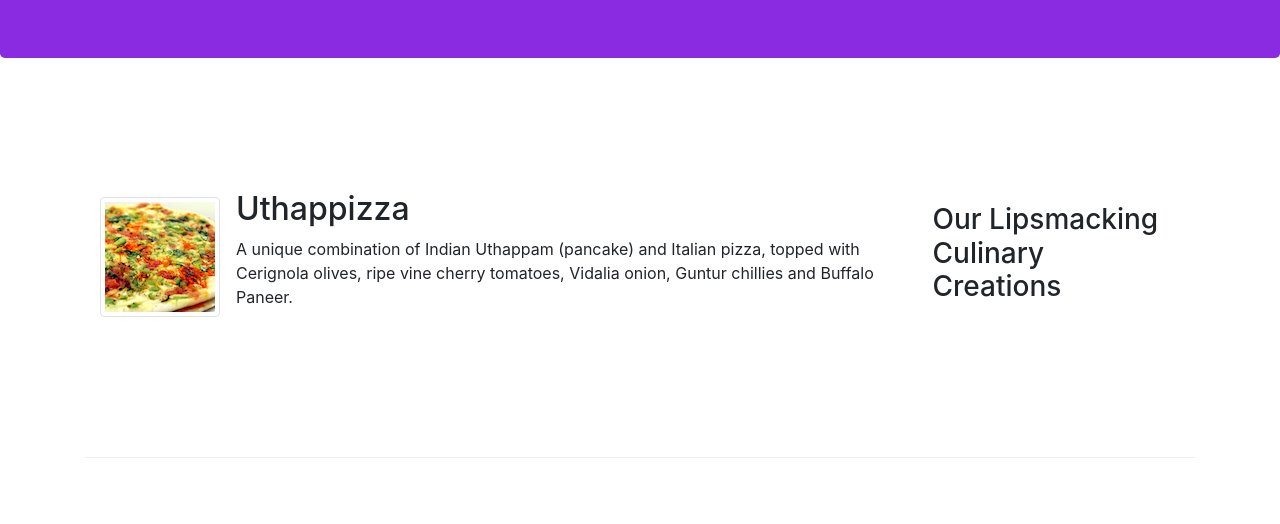
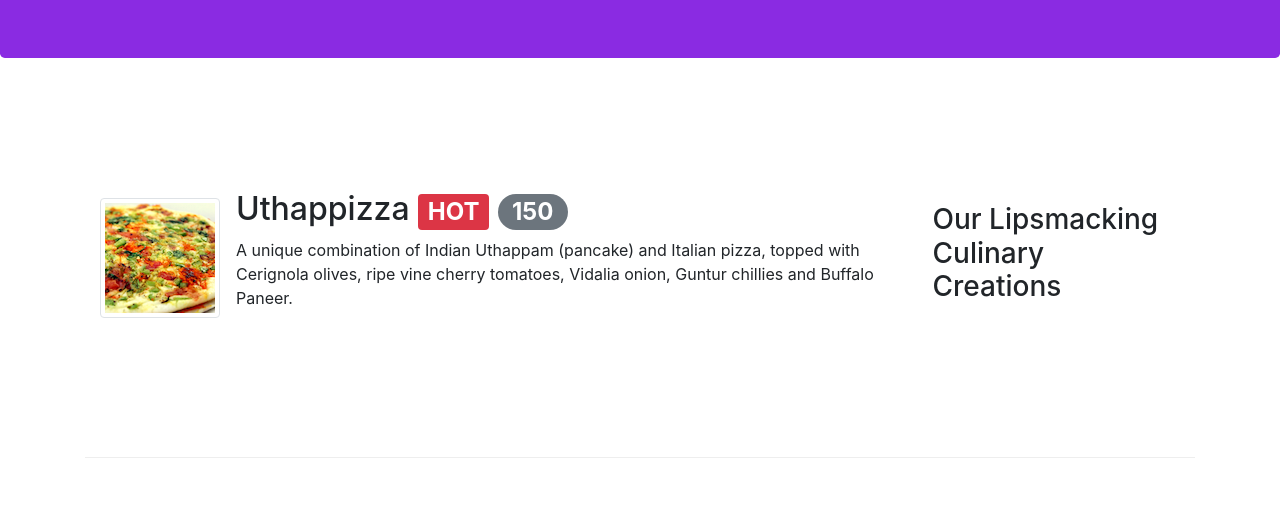
Before and after one commit to ankitks12/Coursera-Bootstrap4, a website: page index.html in a window 1280 px wide. Shown: the part 276-800 px from the top of the page. Drawn offline with nearby package versions, Linux system fonts and the light colour scheme.

Commit message:
Alerting users

```diff
--- a/index.html
+++ b/index.html
@@ -56,7 +56,7 @@
                     <img class="d-flex mr-3 img-thumbnail align-self-center" src="img/img/uthappizza.png"
                     alt="uthappizz">
                     <div class="media-body">
-                        <h2 class="mt-0">Uthappizza</h2>
+                        <h2 class="mt-0">Uthappizza <span class="badge badge-danger">HOT</span> <span class="badge badge-pill badge-secondary">150</span></h2>
                         <p>A unique combination of Indian Uthappam (pancake) and Italian pizza, topped with Cerignola olives, ripe vine cherry tomatoes, Vidalia onion, Guntur chillies and Buffalo Paneer.</p>
                     </div>
                 </div>
```
